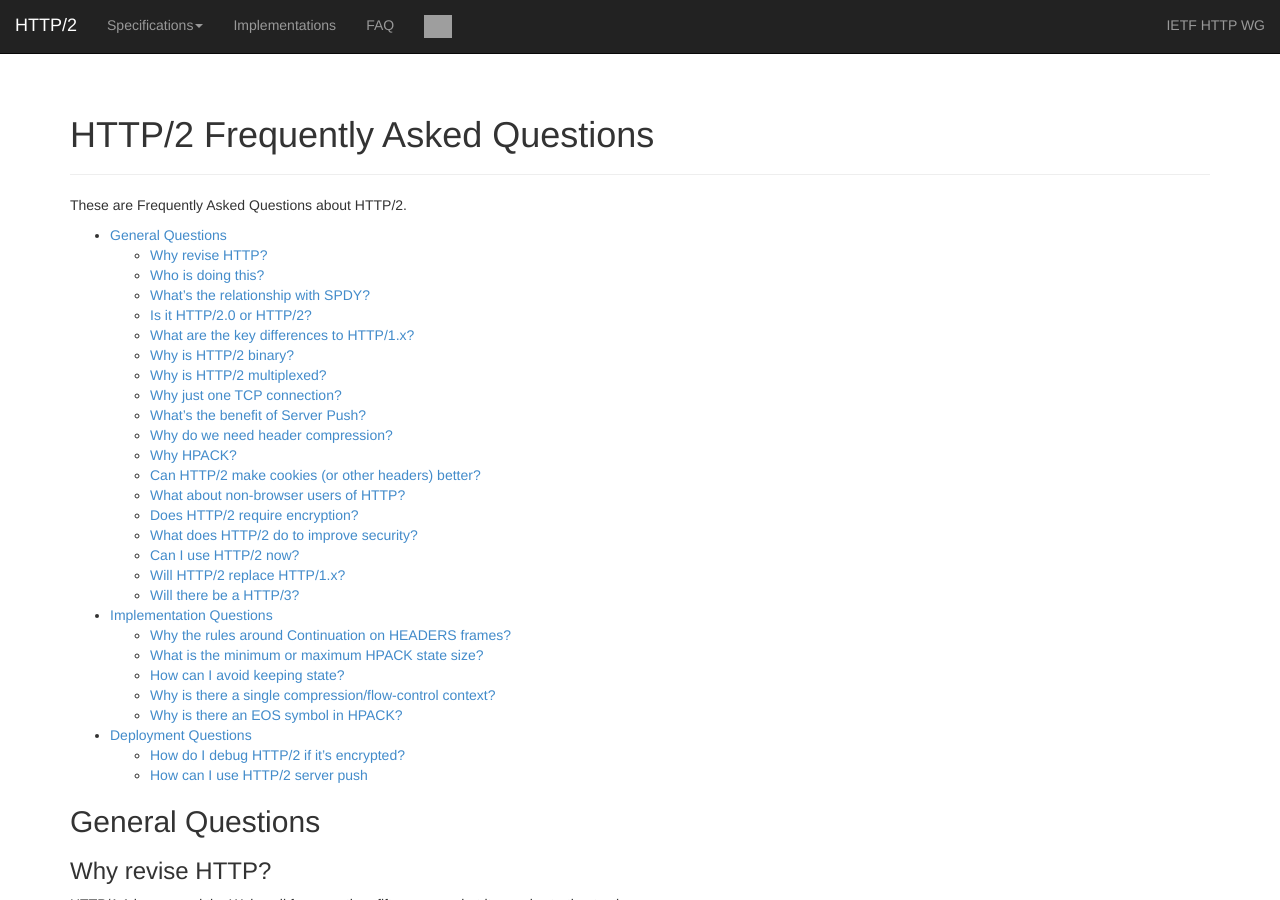
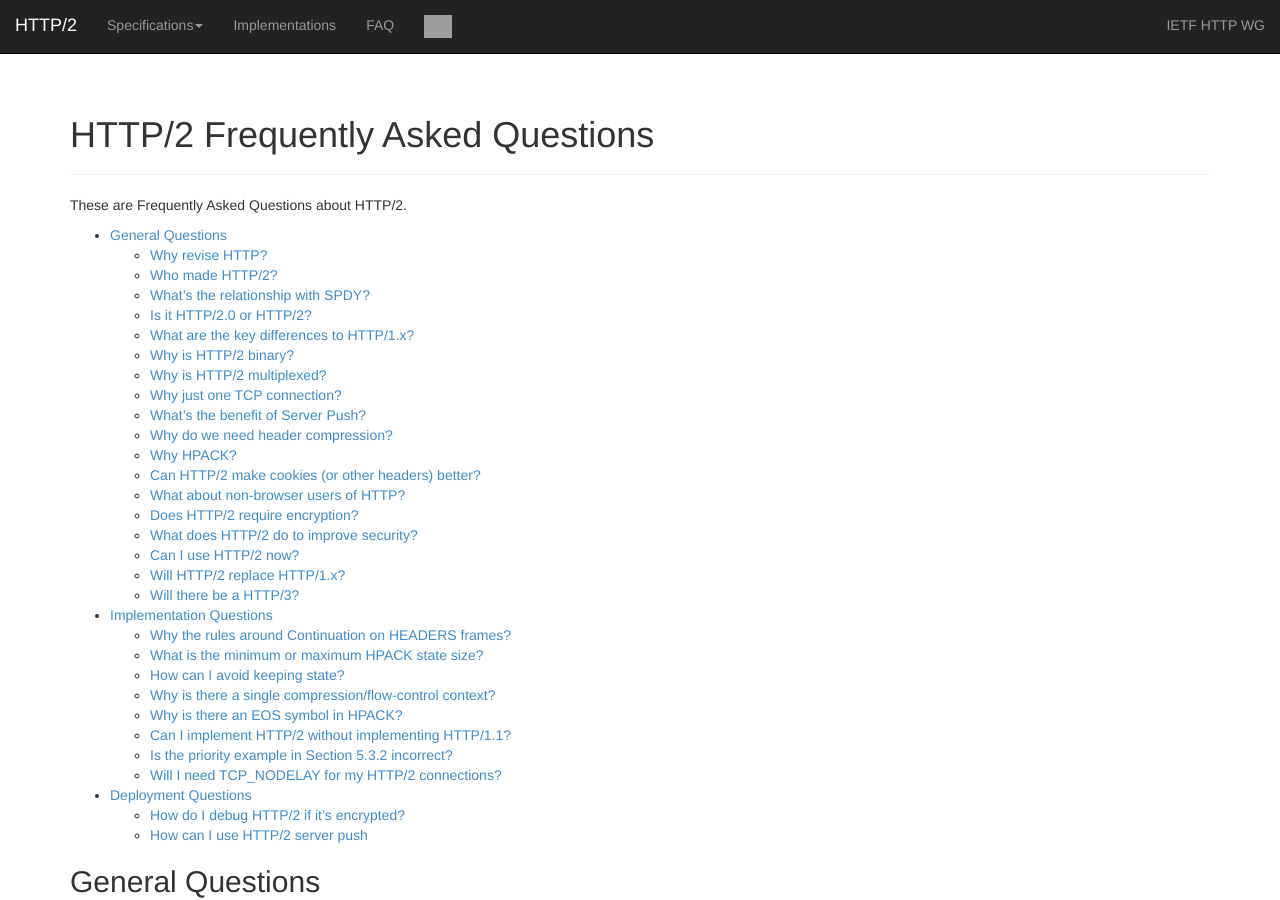
Before and after one commit to http2/http2.github.io, a Jekyll site: the page built from faq/index.md, in a window 1280 px wide and 900 px high. Built offline with Jekyll 4.4.1, drawn with Linux system fonts in a browser that asks for light colours; grey boxes are pictures that could not be loaded.

Commit message:
update index

```diff
--- a/faq/index.md
+++ b/faq/index.md
@@ -11,7 +11,7 @@
 
 - [General Questions](#general-questions)
   - [Why revise HTTP?](#why-revise-http)
-  - [Who is doing this?](#who-made-http2)
+  - [Who made HTTP/2?](#who-made-http2)
   - [What's the relationship with SPDY?](#whats-the-relationship-with-spdy)
   - [Is it HTTP/2.0 or HTTP/2?](#is-it-http20-or-http2)
   - [What are the key differences to HTTP/1.x?](#what-are-the-key-differences-to-http1x)
@@ -34,6 +34,9 @@
   - [How can I avoid keeping state?](#how-can-i-avoid-keeping-state)
   - [Why is there a single compression/flow-control context?](#why-is-there-a-single-compressionflow-control-context)
   - [Why is there an EOS symbol in HPACK?](#why-is-there-an-eos-symbol-in-hpack)
+  - [Can I implement HTTP/2 without implementing HTTP/1.1?](#can-i-implement-http2-without-implementing-http11)
+  - [Is the priority example in Section 5.3.2 incorrect?](#is-the-priority-example-in-section-532-incorrect)
+  - [Will I need TCP_NODELAY for my HTTP/2 connections?](#will-i-need-tcpnodelay-for-my-http2-connections)
 - [Deployment Questions](#deployment-questions)
   - [How do I debug HTTP/2 if it's encrypted?](#how-do-i-debug-http2-if-its-encrypted)
   - [How can I use HTTP/2 server push](#how-can-i-use-http2-server-push)
```
